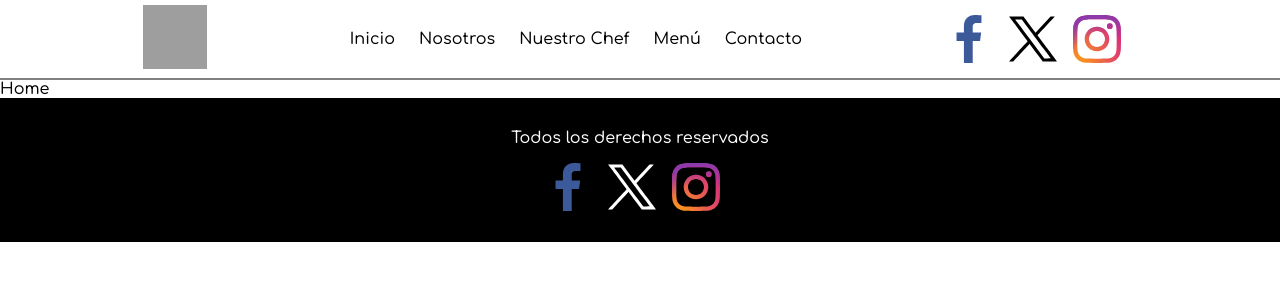
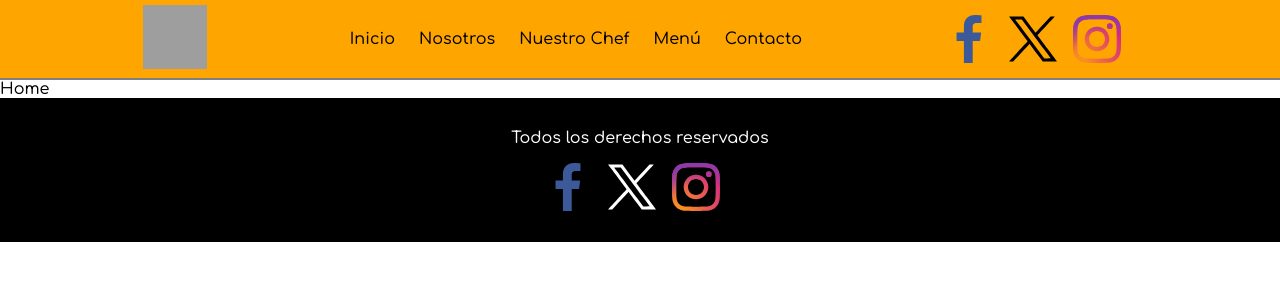
Before and after one commit to edsoncuno/my-panaderia, a React (Vite) app: page / in a window 1280 px wide. Shown: the top 300 px of the page. Built offline with nearby package versions, Linux system fonts and the light colour scheme; grey boxes are pictures that could not be loaded.

Commit message:
agregando los breakpoints css

```diff
--- a/src/components/header/index.module.css
+++ b/src/components/header/index.module.css
@@ -31,3 +31,27 @@ header nav a:last-child {
 header nav a:hover {
   color: goldenrod;
 }
+
+@media (min-width: 600px) {
+  header {
+    background: green;
+  }
+}
+
+@media (min-width: 768px) {
+  header {
+    background: blue;
+  }
+}
+
+@media (min-width: 992px) {
+  header {
+    background: red;
+  }
+}
+
+@media (min-width: 1200px) {
+  header {
+    background: orange;
+  }
+}
```
Also changed, not shown: .devcontainer/devcontainer.json, 1 other file (tests, documents, lock files or other folders).
